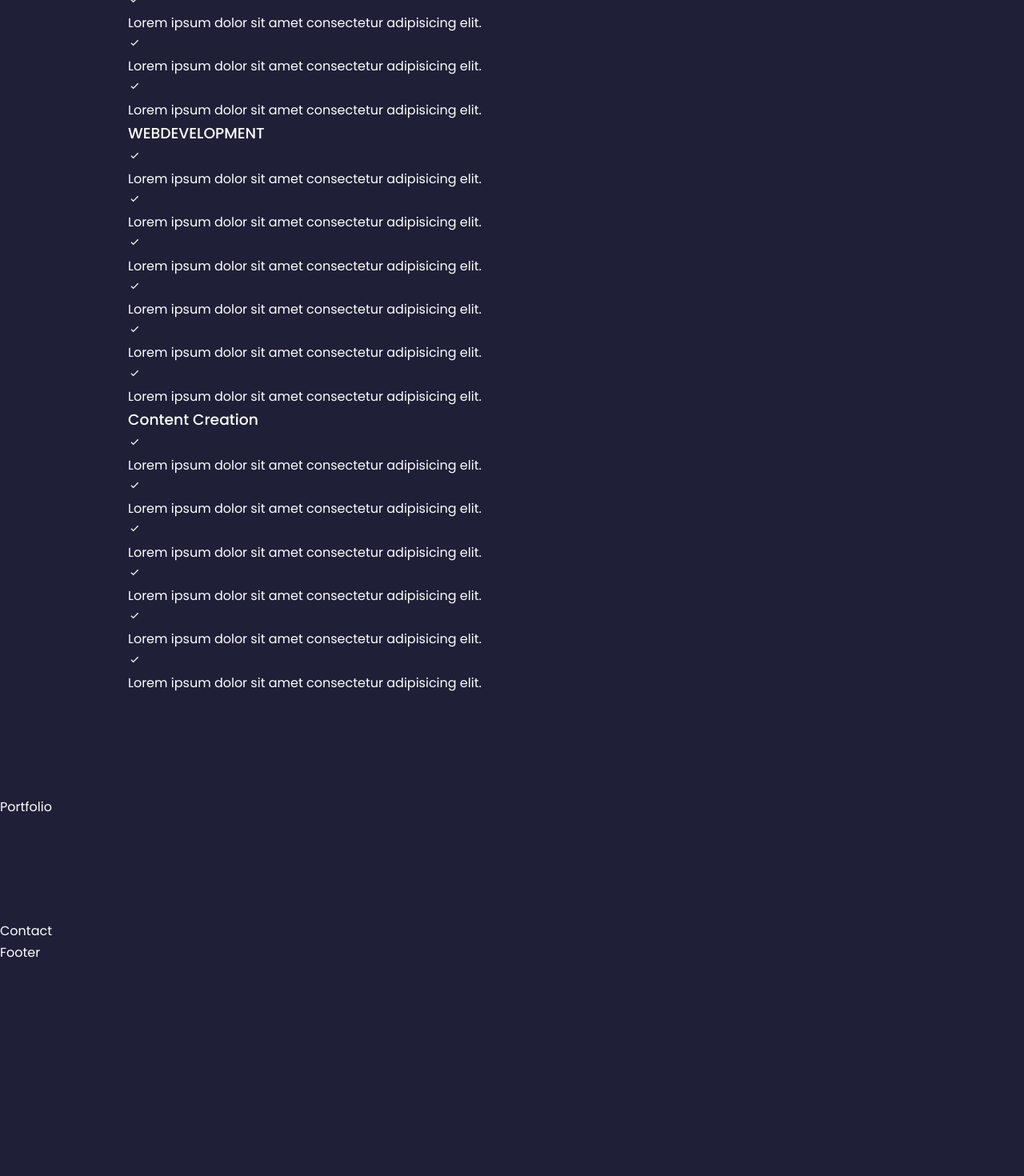
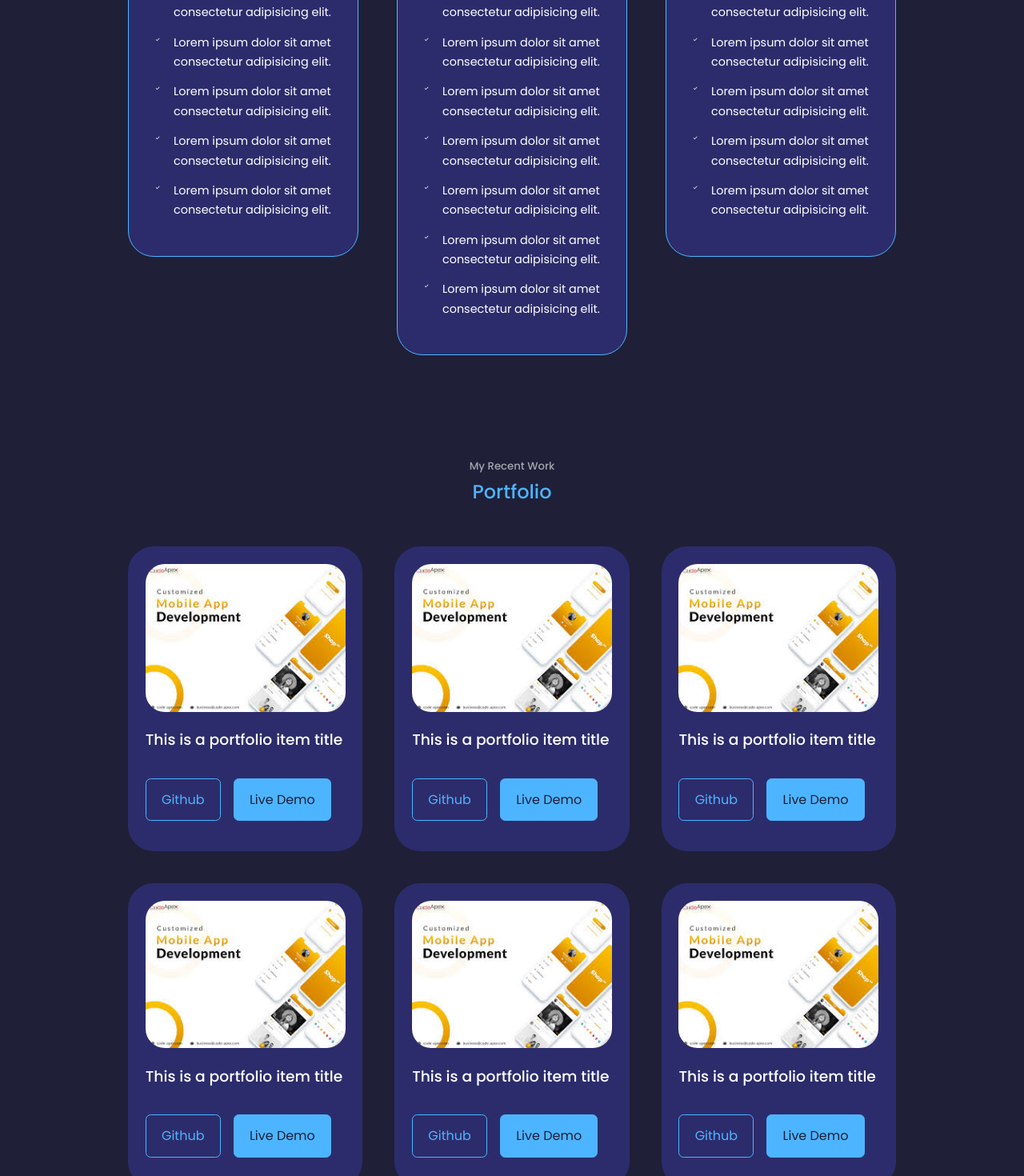
Before and after one commit to prateeksahu-me/React-Portfolio-Website-1, a React (Create React App) app: page / in a window 1280 px wide. Shown: the part 2440-3910 px from the top of the page at 80% size. Before the commit the page ends 3645 px from the top, so only its background shows below. Built offline with nearby package versions, Linux system fonts and the light colour scheme.

Commit message:
profolio ui complited

```diff
--- a/src/components/header/HeaderSocials.jsx
+++ b/src/components/header/HeaderSocials.jsx
@@ -7,9 +7,9 @@ import './header.css'
 const HeaderSocials = () => {
   return (
     <div className="header__socials">
-        <a href="https://linkedin.com" target="_blank"><BsLinkedin/></a>
-        <a href="https://github.com" target="_blank"><FaGithub/></a>
-        <a href="https://instagram.com" target="_blank"><BsInstagram/></a>
+        <a href="https://www.linkedin.com/in/prateek-sahu-796993145/" target="_blank"><BsLinkedin/></a>
+        <a href="https://github.com/prateeksahu-in" target="_blank"><FaGithub/></a>
+        <a href="https://www.instagram.com/prateeksahu.me/" target="_blank"><BsInstagram/></a>
     </div>
   )
 }
--- a/src/components/portfolio/Portfolio.jsx
+++ b/src/components/portfolio/Portfolio.jsx
@@ -1,9 +1,93 @@
 import React from 'react'
 import './portfolio.css'
+import IMG1 from '../../assets/portfolio1.jpg'
+import IMG2 from '../../assets/portfolio2.jpg'
+import IMG3 from '../../assets/portfolio3.jpg'
+import IMG4 from '../../assets/portfolio4.jpg'
+import IMG5 from '../../assets/portfolio5.jpg'
+import IMG6 from '../../assets/portfolio6.jpg'
 
 const Portfolio = () => {
   return (
-    <section id="portfolio">Portfolio</section>
+    <section id="portfolio">
+      <h5>My Recent Work</h5>
+      <h2>Portfolio</h2>
+
+      <div className="container portfolio__container">
+        <article className="portfolio__item">
+          <div className="portfolio__item-image">
+          <img src={IMG1} alt="My portfolio"></img>
+          </div>
+          <h3>This is a portfolio item title</h3>
+          <div className="portfolio__item-cta">
+          <a href="https://github.com" className='btn'>Github</a>
+          <a href="https://prateeksahu.me" className='btn btn-primary'>Live Demo</a>
+          </div>
+
+        </article>
+
+        <article className="portfolio__item">
+          <div className="portfolio__item-image">
+          <img src={IMG1} alt="My portfolio"></img>
+          </div>
+          <h3>This is a portfolio item title</h3>
+          <div className="portfolio__item-cta">
+          <a href="https://github.com" className='btn'>Github</a>
+          <a href="https://prateeksahu.me" className='btn btn-primary'>Live Demo</a>
+          </div>
+
+        </article>
+
+        <article className="portfolio__item">
+          <div className="portfolio__item-image">
+          <img src={IMG1} alt="My portfolio"></img>
+          </div>
+          <h3>This is a portfolio item title</h3>
+          <div className="portfolio__item-cta">
+          <a href="https://github.com" className='btn'>Github</a>
+          <a href="https://prateeksahu.me" className='btn btn-primary'>Live Demo</a>
+          </div>
+
+        </article>
+
+        <article className="portfolio__item">
+          <div className="portfolio__item-image">
+          <img src={IMG1} alt="My portfolio"></img>
+          </div>
+          <h3>This is a portfolio item title</h3>
+          <div className="portfolio__item-cta">
+          <a href="https://github.com" className='btn'>Github</a>
+          <a href="https://prateeksahu.me" className='btn btn-primary'>Live Demo</a>
+          </div>
+
+        </article>
+
+        <article className="portfolio__item">
+          <div className="portfolio__item-image">
+          <img src={IMG1} alt="My portfolio"></img>
+          </div>
+          <h3>This is a portfolio item title</h3>
+          <div className="portfolio__item-cta">
+          <a href="https://github.com" className='btn'>Github</a>
+          <a href="https://prateeksahu.me" className='btn btn-primary'>Live Demo</a>
+          </div>
+
+        </article>
+
+        <article className="portfolio__item">
+          <div className="portfolio__item-image">
+          <img src={IMG1} alt="My portfolio"></img>
+          </div>
+          <h3>This is a portfolio item title</h3>
+          <div className="portfolio__item-cta">
+          <a href="https://github.com" className='btn'>Github</a>
+          <a href="https://prateeksahu.me" className='btn btn-primary'>Live Demo</a>
+          </div>
+
+        </article>
+
+      </div>
+    </section>
   )
 }
 
--- a/src/components/portfolio/portfolio.css
+++ b/src/components/portfolio/portfolio.css
@@ -0,0 +1,55 @@
+.portfolio__container {
+    display: grid;
+    grid-template-columns: repeat(3, 1fr);
+    gap: 2.5rem;
+}
+
+.portfolio__item {
+    background: var(--color-bg-variant);
+    padding: 1.3rem;
+    border-radius: 2rem;
+    border: 1px solid transparent;
+    transition: var(--transition);
+}
+
+.portfolio__item:hover {
+    border-color: var(--color-primary-variant);
+    background: transparent;
+}
+
+.portfolio__item-image {
+    border-radius: 1.5rem;
+    overflow: hidden;
+}
+
+.portfolio__item h3 {
+    margin: 1.2rem 0 2rem;
+}
+
+.portfolio__item-cta {
+    display: flex;
+    gap: 1rem;
+    margin-bottom: 1rem;
+}
+
+/*================== MEDIA QUERIES (MEDIUM DEVICES) ===================*/
+
+@media screen and (max-width: 1024px) {
+
+    .portfolio__container{
+        grid-template-columns: 1fr 1fr;
+        gap: 1.2rem;
+    }
+
+ }
+
+ /*================== MEDIA QUERIES (SMALL DEVICES) ===================*/
+
+ @media screen and (max-width: 600px) {
+
+    .portfolio__container{
+        grid-template-columns: 1fr;
+        gap: 1rem;
+    }
+
+}
--- a/src/components/services/Services.jsx
+++ b/src/components/services/Services.jsx
@@ -70,6 +70,14 @@ const Services = () => {
             <BiCheck className="service__list-icon"/>
             <p>Lorem ipsum dolor sit amet consectetur adipisicing elit.</p>
             </li>
+            <li>
+            <BiCheck className="service__list-icon"/>
+            <p>Lorem ipsum dolor sit amet consectetur adipisicing elit.</p>
+            </li>
+            <li>
+            <BiCheck className="service__list-icon"/>
+            <p>Lorem ipsum dolor sit amet consectetur adipisicing elit.</p>
+            </li>
           </ul>
         </article>
         {/* END OF WEBDEVELOPMENT */}
--- a/src/components/services/services.css
+++ b/src/components/services/services.css
@@ -1,3 +1,68 @@
 .services__container {
-    display: grid   ;
+    display: grid;
+    grid-template-columns: repeat(3, 1fr);
+    gap: 3rem;
 }
+
+.service {
+    background: var(--color-bg-variant);
+    border-radius: 0 0 2rem 2rem;
+    border: 1px solid var(--color-primary);
+    height: fit-content;
+    transition: var(--transition);
+}
+
+.service:hover {
+    background: transparent;
+    border-color: var(--color-primary-variant);
+    cursor: default;
+}
+
+.service__head {
+    background: var(--color-primary);
+    padding: 2rem;
+    border-radius: 0 0 2rem 2rem;
+    box-shadow: 0 2rem 1rem rgba(0, 0, 0, 0.1);
+}
+
+.service__head h3 {
+    color: var(--color-bg);
+    font-size: 1rem;
+    text-align: center;
+}
+
+.service__list{
+    padding: 2rem;
+}
+
+.service__list li {
+    display: flex;
+    gap: 1rem;
+    margin-bottom: 0.8rem;
+}
+
+.service__list p {
+    font-size: 0.9rem;;
+}
+
+/*================== MEDIA QUERIES (MEDIUM DEVICES) ===================*/
+
+@media screen and (max-width: 1024px) {
+    .services__container{
+        grid-template-columns: 1fr 1fr;
+        gap: 2rem;
+    }
+
+    .service {
+        height: auto;
+    }
+}
+
+ /*================== MEDIA QUERIES (SMALL DEVICES) ===================*/
+
+ @media screen and (max-width: 600px) {
+    .services__container{
+        grid-template-columns: 1fr;
+        gap: 1.5rem;
+    }
+     }
```
